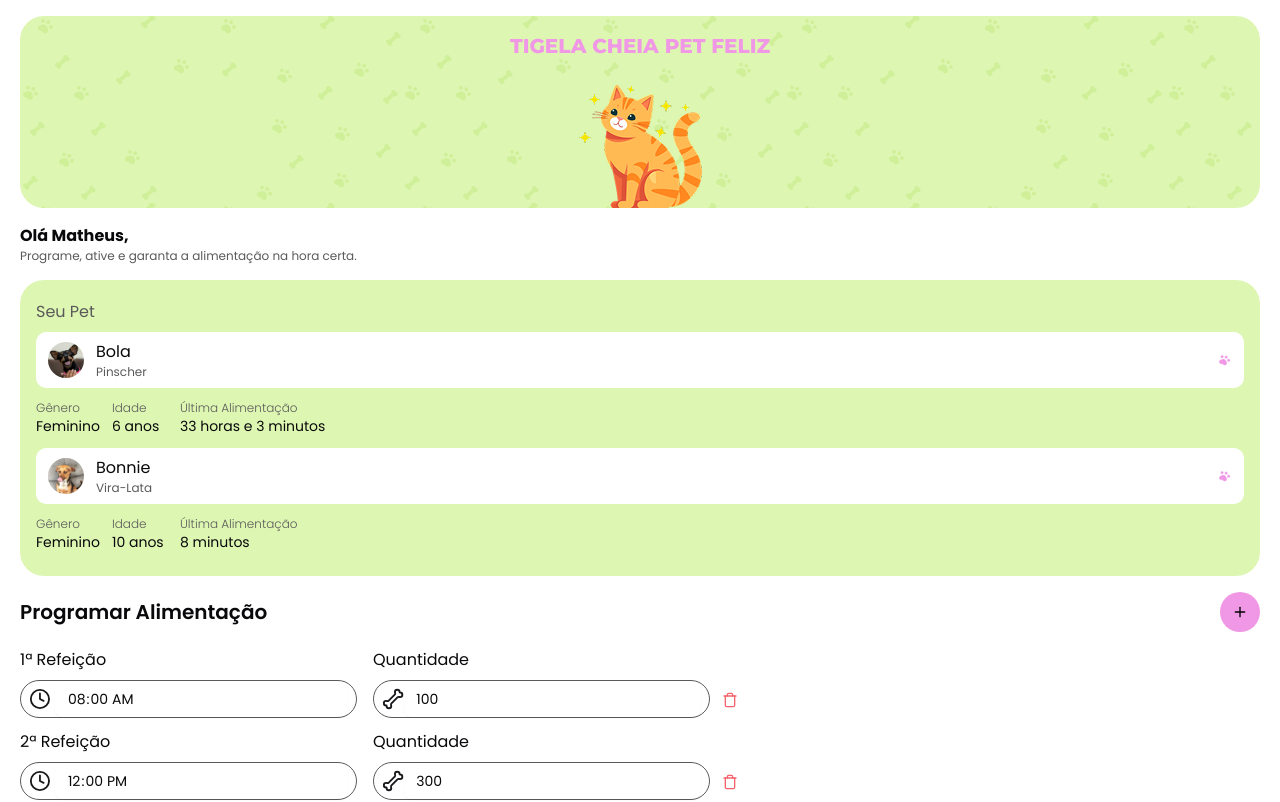
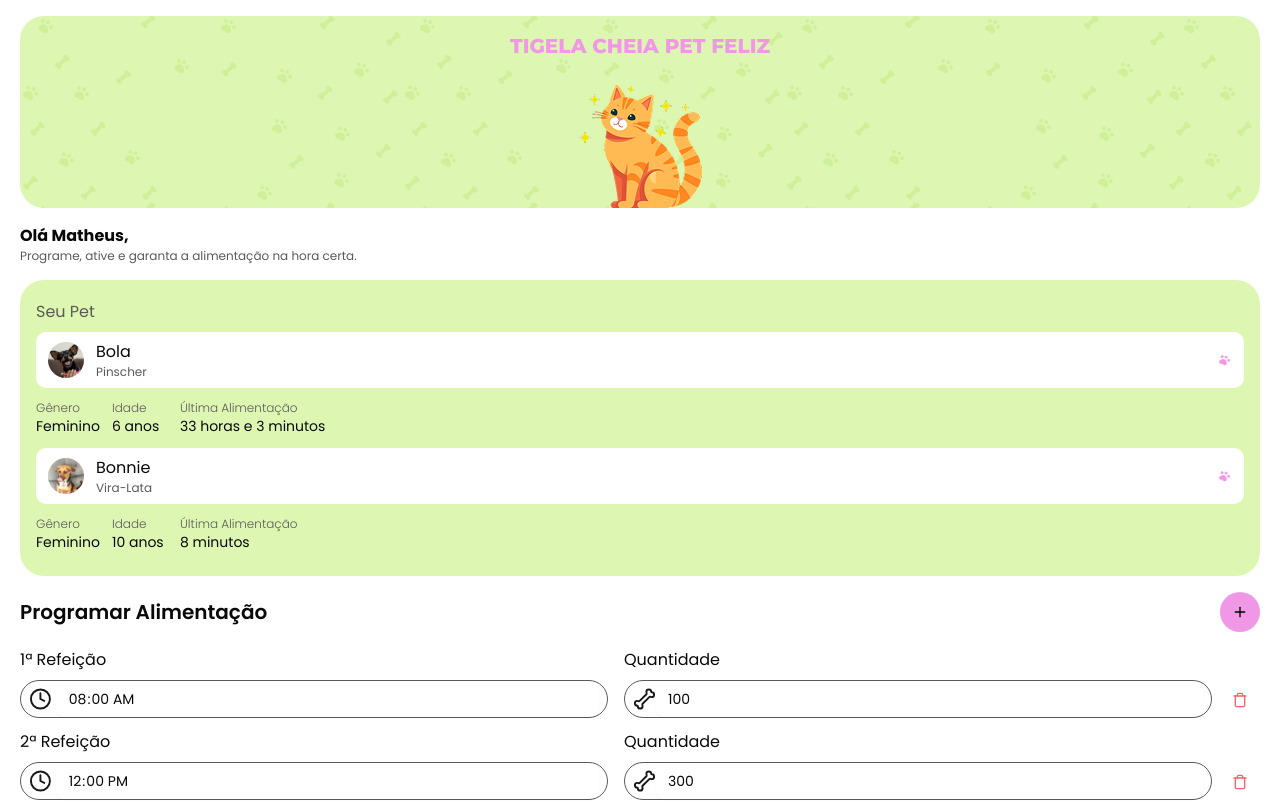
Before and after one commit to HolaSoyMath/iotPET, a Next.js app: page / in a window 1280 px wide. Shown: the top 802 px of the page. Built offline with nearby package versions, Linux system fonts and the light colour scheme.

Commit message:
fix: ajustes visuais de Hover nos botôes e placeholder no Mobile

```diff
--- a/src/components/feedingActivate.tsx
+++ b/src/components/feedingActivate.tsx
@@ -19,9 +19,9 @@ export function FeedingActivate() {
     <>
       <h2 className="text-xl font-semibold mb-4">Ativar Comedouro</h2>
       <div
-        className={`w-full ${isActive ? "bg-lime-200" : "bg-secondary"} py-2 px-2 rounded-lg h-16 duration-300`}
+        className={`w-full ${isActive ? "bg-lime-200" : "bg-secondary"} py-2 px-2 rounded-lg h-16 duration-300 hover:bg-secondary/60`}
       >
-        <Button className={`${isActive ? "bg-lime-200" : "bg-white"} w-full h-full shadow-none`} onClick={() => handleClick()}>
+        <Button className={`${isActive ? "bg-lime-200" : "bg-white"} w-full h-full shadow-none cursor-pointer hover:bg-stone-100/90`} onClick={() => handleClick()}>
           <div className="flex gap-3 w-32">
             <div className="w-10 h-10 bg-zinc-100 rounded-full flex items-center justify-center">
               <Power
--- a/src/components/feedingItem.tsx
+++ b/src/components/feedingItem.tsx
@@ -41,9 +41,9 @@ export function FeedingItem({ index, time, weight }: FeedingItemProps) {
   }
 
   return (
-    <div className="flex">
-      <div className="grid grid-cols-2 gap-4 mb-3">
-        <div>
+    <div className="flex w-full gap-2 mb-3">
+      <div className="grid grid-cols-2 gap-4 flex-1">
+        <div className="flex-1">
           <p className="mb-2">{index + 1}ª Refeição</p>
           <div className="rounded-full border-1 border-muted-foreground px-2 flex items-center">
             <Clock
@@ -55,8 +55,8 @@ export function FeedingItem({ index, time, weight }: FeedingItemProps) {
             <Input
               ref={timeInputRef}
               className="border-none [&::-webkit-calendar-picker-indicator]:hidden"
-              value={time}
-              placeholder="00:00"
+              value={time || ""}
+              placeholder="--:--"
               onChange={(e) => handleTimeChange(e.target.value)}
               type="time"
               onClick={handleClockClick}
@@ -64,7 +64,7 @@ export function FeedingItem({ index, time, weight }: FeedingItemProps) {
           </div>
         </div>
 
-        <div>
+        <div className="flex-1">
           <p className="mb-2">Quantidade</p>
           <div className="rounded-full border-1 border-muted-foreground px-2 flex items-center">
             <Bone
@@ -80,9 +80,9 @@ export function FeedingItem({ index, time, weight }: FeedingItemProps) {
         </div>
       </div>
       {feedingList.length > 2 && (
-        <div className="flex items-end mb-3">
+        <div className="flex items-end self-end">
           <Button
-            className="bg-transparent border-0 shadow-none"
+            className="bg-transparent border-0 shadow-none p-2 hover:bg-gray-200/60 cursor-pointer"
             onClick={() => deleteItem()}
           >
             <Trash className="text-destructive" />
--- a/src/components/feedingList.tsx
+++ b/src/components/feedingList.tsx
@@ -25,7 +25,7 @@ export function FeedingList() {
       <div className="flex justify-between items-center">
         <h2 className="text-xl font-semibold">Programar Alimentação</h2>
         <Button
-          className="rounded-full bg-secondary h-10 w-10"
+          className="rounded-full bg-secondary h-10 w-10 cursor-pointer hover:bg-secondary/60"
           onClick={handleAddFeeding}
         >
           <Plus className="text-black" />
@@ -41,7 +41,7 @@ export function FeedingList() {
           />
         ))}
       </div>
-      <Button className="w-full rounded-full bg-secondary text-black mt-2">
+      <Button className="w-full rounded-full bg-secondary text-black mt-2 cursor-pointer hover:bg-secondary/60">
         Salvar
       </Button>
     </div>
```
